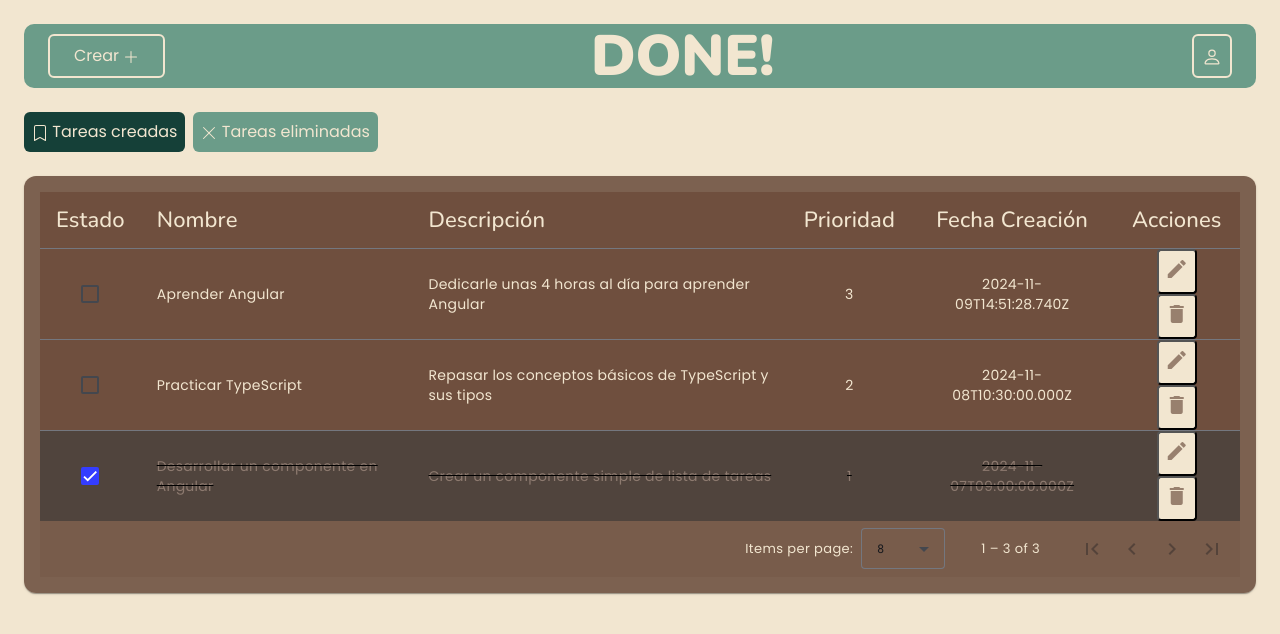
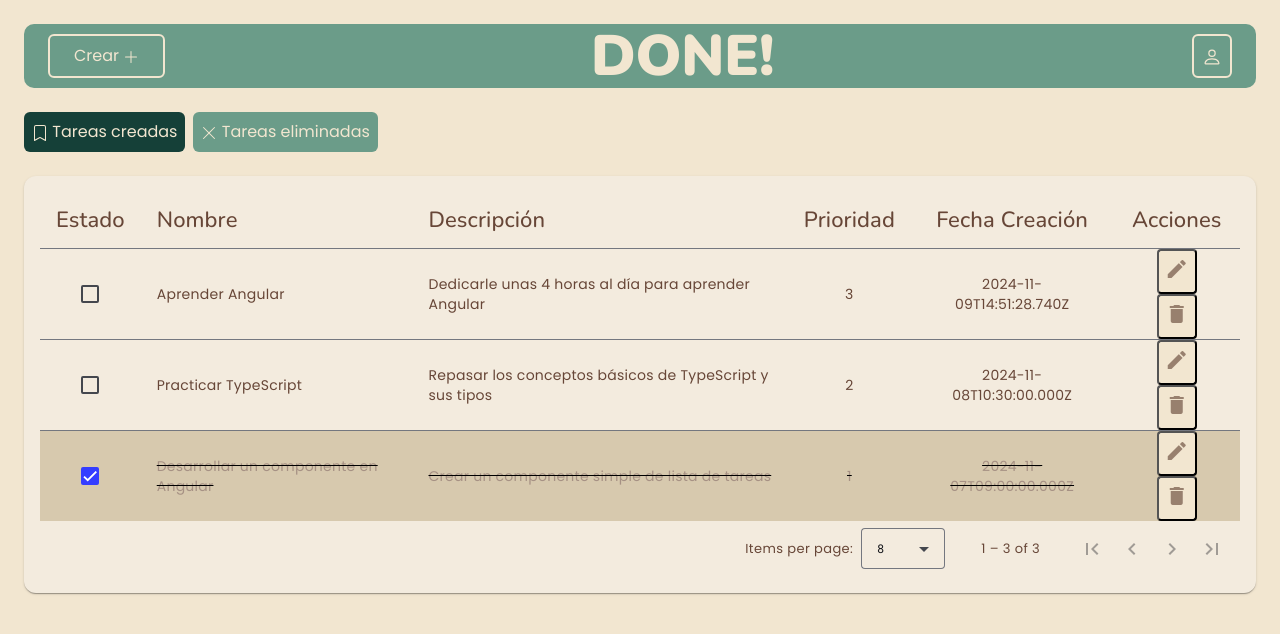
Before and after one commit to xSlowikx/proyecto-taller-web-2, an Angular app in the folder frontend/: page /tareas in a window 1280 px wide. Shown: the top 634 px of the page. Built offline with nearby package versions, Linux system fonts and the light colour scheme.

Commit message:
Mas bonitoo

```diff
--- a/frontend/src/app/pages/tarea/components/add-edit-tarea/add-edit-tarea.component.html
+++ b/frontend/src/app/pages/tarea/components/add-edit-tarea/add-edit-tarea.component.html
@@ -1,14 +1,15 @@
-<mat-card class="cardWithShadow theme-card mt-2">
+<div class="container-center">
+<mat-card class="cardWithShadow theme-card m-5 col-lg-6 ">
   <mat-card-header>
     <mat-card-title class="m-b-0 titulo">{{ title }}</mat-card-title>
   </mat-card-header>
 <form [formGroup]="formTarea" (ngSubmit)="onSubmit()">
     <mat-card-content class="b-t-1">
-      <div class="row m-t-20">
+        <div class="row m-t-20">
 
             <!-- Título -->
-            <div class="col-lg-4 mb-3">
-              <mat-label class="mat-subtitle-2 f-w-600 m-b-8 d-block">Título *</mat-label>
+            <div class="col-12 mb-3">
+              <mat-label class="mat-subtitle-2 f-w-600 m-b-8 d-block ">Título *</mat-label>
               <mat-form-field appearance="outline" class="w-100" color="primary">
                 <input
                   matInput
@@ -18,9 +19,10 @@
                 <mat-error>{{ errorMessage("titulo") }}</mat-error>
               </mat-form-field>
             </div>
-
+        </div>
+          <div class="row m-t-20">
             <!-- Descripción -->
-            <div class="col-lg-4 mb-3">
+            <div class="col-12 mb-3">
               <mat-label class="mat-subtitle-2 f-w-600 m-b-8 d-block">Descripción *</mat-label>
               <mat-form-field appearance="outline" class="w-100" color="primary">
                 <textarea
@@ -32,11 +34,13 @@
                 <mat-error>{{ errorMessage("descripcion") }}</mat-error>
               </mat-form-field>
             </div>
-
+          </div>
+          <div class="row m-t-20">
+            <div class="col-12 mb-3">
             <mat-label class="mat-subtitle-2 f-w-600 m-b-8 d-block"
             >Prioridad *</mat-label
-          >
-          <mat-form-field appearance="outline" class="w-100" color="primary">
+            >
+            <mat-form-field appearance="outline" class="w-100" color="primary">
             <mat-select
               #mySelect
               formControlName="prioridad"
@@ -61,17 +65,19 @@
             <mat-error class="mat-error">{{
               errorMessage("prioridad")
             }}</mat-error>
-          </mat-form-field>
-
-      </div>
+            </mat-form-field>
+          </div>
+          </div>
     </mat-card-content>
 
-    <mat-card-actions class="b-t-1">
-      <button mat-flat-button color="warn" type="button" (click)="goBack()">
+    <mat-card-actions class="actions-container">
+      <button mat-flat-button class="cancel-button" type="button" (click)="goBack()">
         Cancelar
       </button>
-      <button mat-flat-button color="primary" class="m-l-8" type="submit">
+      <button mat-flat-button class="save-button" type="submit">
         Guardar Tarea
       </button>
     </mat-card-actions>
   </form>
+  </mat-card>
+  </div>
--- a/frontend/src/app/pages/tarea/components/add-edit-tarea/add-edit-tarea.component.scss
+++ b/frontend/src/app/pages/tarea/components/add-edit-tarea/add-edit-tarea.component.scss
@@ -1,21 +1,28 @@
+.container-center {
+  display: flex;
+  justify-content: center;
+  align-items: center;
+}
+
 .cardWithShadow {
-    background-color: #a0caba;
+    background-color: #f3ebde;
     box-shadow: 0 4px 8px rgba(0, 0, 0, 0.2);
     border-radius: 8px;
     color:  rgb(84, 52, 32);;
     font-family: "Poppins";
+
   }
 
 .titulo{
  font-family: Nunito;
  font-size: 2.5em;
- font-weight: 500;
+ font-weight: 700;
  padding: 0.2em;
 }
 
   .theme-card {
     .mat-card-header {
-      background-color: #a0caba;
+      background-color: #f3ebde;
       color:   rgb(84, 52, 32);;
       padding: 12px;
 
@@ -103,3 +110,35 @@
       }
     }
   }
+
+  .actions-container {
+  display: flex;
+  justify-content: space-between;
+  padding-top: 16px;
+}
+
+.cancel-button {
+  background-color: rgba(78, 67, 61, 0.748) !important;
+  color: #ffffff;
+  font-family: "Poppins", sans-serif;
+  font-size: 14px;
+  padding: 8px 16px;
+  transition: background-color 0.3s ease;
+}
+
+.cancel-button:hover {
+  background-color: rgba(78, 67, 61, 1);
+}
+
+.save-button {
+  background-color: #47bd90 !important;
+  color: #ffffff;
+  font-family: "Poppins", sans-serif;
+  font-size: 14px;
+  padding: 8px 16px;
+  transition: background-color 0.3s ease;
+}
+
+.save-button:hover {
+  background-color: #5a8a7a;
+}
--- a/frontend/src/app/pages/tarea/components/add-edit-tarea/add-edit-tarea.component.ts
+++ b/frontend/src/app/pages/tarea/components/add-edit-tarea/add-edit-tarea.component.ts
@@ -14,6 +14,7 @@ import { ErrorDialogComponent } from '../../../../components/error-dialog/error-
 import { MatDialog } from '@angular/material/dialog';
 import { MaterialModule } from '../../../../material.module';
 import { CommonModule } from '@angular/common';
+import { HeaderComponent } from '../../../header/header.component';
 
 @Component({
   selector: 'app-add-edit-tarea',
@@ -23,7 +24,8 @@ import { CommonModule } from '@angular/common';
   imports:[MaterialModule,
     CommonModule,
     FormsModule,
-    ReactiveFormsModule,]
+    ReactiveFormsModule
+  ],
 })
 export class AddEditTareaComponent implements OnInit {
   id: number = 0;
--- a/frontend/src/app/pages/tarea/tarea.component.scss
+++ b/frontend/src/app/pages/tarea/tarea.component.scss
@@ -1,14 +1,14 @@
 .fondo{
-    background-color: rgba(64, 30, 15, 0.66);
+    background-color: #f3ebde;
 }
 
 .fondo2{
-    background-color: rgba(64, 30, 15, 0.062);
+    background-color: #f3ebde;
 }
 
 .text-left, .text-center{
     font-family: Poppins;
-    color:#f2e6d0;
+    color:#674637;
 }
 
 .titulo{
@@ -34,8 +34,8 @@
 }
 
 .fondo-abajo{
-    background-color: rgba(64, 30, 15, 0.062);
-    color:#f2e6d0;
+    background-color: #f3ebde;
+    color:#674637;
     font-family: Poppins;
     font-size: 13px;
 }
@@ -43,10 +43,10 @@
 
 .tachado {
     text-decoration: line-through;
-    background-color: rgba(78, 67, 61, 0.748);
+    background-color: #d7c9ae;
     color: #000000;
     .text-center, .text-left{
-        color:rgba(162, 140, 128, 0.748);
+        color:rgba(162, 140, 128, 0.92);
 }
 
 }
```
